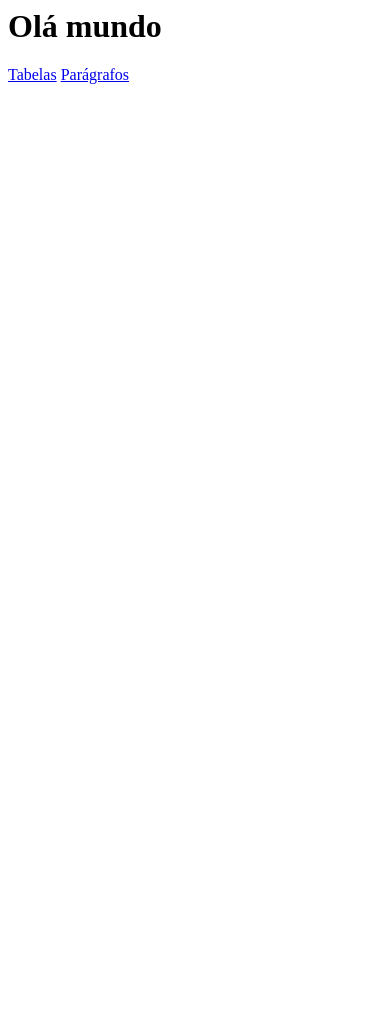
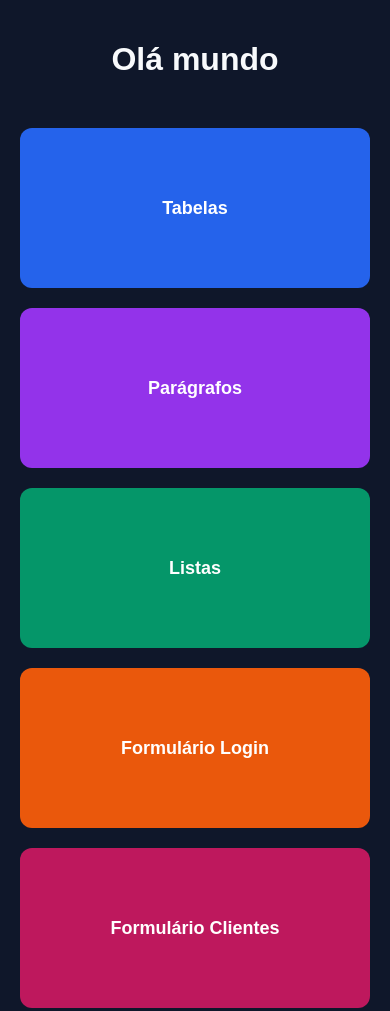
Before and after one commit to ProfMariaEduarda-24/adas-maria-html, a plain HTML site: page index.html in a window 390 px wide. Before the commit the page ends 844 px from the top, so only its background shows below. Drawn offline with Linux system fonts and the light colour scheme.

Commit message:
Implementando os códigos da aula 4 html professor francisco

```diff
--- a/index.html
+++ b/index.html
@@ -3,11 +3,17 @@
    <head>
        <title>Página inicial</title>
        <meta charset="UTF-8">
+       <link rel="stylesheet" href="styles/index.css">
+
    </head>
    <body>
       <h1>Olá mundo</h1>
 
       <a href="tabelas.html">Tabelas</a>
       <a href="paragrafos.html">Parágrafos</a>
+      <a href="listas.html">Listas</a>
+      <a href="login.html">Formulário Login</a>
+      <a href="clientes.html">Formulário Clientes</a>
+
    </body>
 </html>
--- /dev/null
+++ b/styles/carros.css
@@ -0,0 +1,108 @@
+
+/* Configurações gerais */
+body {
+    font-family: Arial, Helvetica, sans-serif;
+    background-color: #f1f3f5;
+    color: #222;
+    margin: 0;
+    padding: 30px;
+    line-height: 1.7;
+}
+
+/* Título principal */
+h1 {
+    background-color: #17202a;
+    color: white;
+    text-align: center;
+    padding: 25px;
+    margin: -30px -30px 30px;
+    border-bottom: 5px solid #e63946;
+}
+
+/* Links de navegação */
+body > a {
+    display: inline-block;
+    background-color: #17202a;
+    color: white;
+    text-decoration: none;
+    padding: 12px 16px;
+    margin: 5px;
+    border-radius: 8px;
+    transition: 0.3s;
+}
+
+/* Efeito ao passar o mouse nos links */
+body > a:hover {
+    background-color: #e63946;
+    transform: translateY(-3px);
+}
+
+/* Títulos dos carros */
+h2 {
+    color: #e63946;
+    border-bottom: 2px solid #ddd;
+    padding-bottom: 8px;
+    margin-top: 40px;
+}
+
+/* Parágrafos */
+p {
+    font-size: 16px;
+    text-align: justify;
+    max-width: 1000px;
+}
+
+/* Imagens dos carros */
+img {
+    display: block;
+    width: 100%;
+    max-width: 450px;
+    height: auto;
+    margin: 20px auto 35px;
+    border-radius: 12px;
+    box-shadow: 0 5px 15px rgba(0, 0, 0, 0.18);
+    transition: transform 0.3s;
+}
+
+/* Efeito nas imagens */
+img:hover {
+    transform: scale(1.03);
+}
+
+/* Espaçamento entre as seções */
+h2, p {
+    margin-left: auto;
+    margin-right: auto;
+    max-width: 1000px;
+}
+
+/* Ajustes para celulares */
+@media (max-width: 600px) {
+    body {
+        padding: 15px;
+    }
+
+    h1 {
+        margin: -15px -15px 20px;
+        padding: 25px 10px;
+        font-size: 26px;
+    }
+
+    body > a {
+        display: block;
+        text-align: center;
+        margin: 10px 0;
+    }
+
+    h2 {
+        font-size: 22px;
+    }
+
+    p {
+        font-size: 15px;
+    }
+
+    img {
+        max-width: 100%;
+    }
+}
--- /dev/null
+++ b/styles/clientes.css
@@ -0,0 +1,105 @@
+
+/* Estilo geral */
+body {
+    font-family: Arial, sans-serif;
+    background-color: #f3f4f6;
+    color: #333;
+    max-width: 500px;
+    margin: 50px auto;
+    padding: 20px;
+}
+
+/* Título */
+h1 {
+    text-align: center;
+    color: #1d4ed8;
+}
+
+/* Link Voltar */
+a {
+    display: inline-block;
+    margin-bottom: 20px;
+    color: #2563eb;
+    text-decoration: none;
+}
+
+a:hover {
+    text-decoration: underline;
+}
+
+/* Formulário */
+form {
+    background-color: white;
+    padding: 30px;
+    border-radius: 12px;
+    box-shadow: 0 4px 15px rgba(0, 0, 0, 0.1);
+}
+
+/* Espaçamento dos grupos */
+form > div {
+    margin-bottom: 20px;
+}
+
+/* Labels */
+label,
+span {
+    font-size: 14px;
+}
+
+div > label:first-child,
+div > span {
+    font-weight: bold;
+}
+
+/* Campos de texto */
+input[type="text"] {
+    display: block;
+    width: 100%;
+    padding: 12px;
+    margin-top: 8px;
+    border: 1px solid #ccc;
+    border-radius: 6px;
+    box-sizing: border-box;
+}
+
+/* Campo selecionado */
+input[type="text"]:focus {
+    outline: none;
+    border-color: #2563eb;
+}
+
+/* Checkbox e radio */
+input[type="checkbox"],
+input[type="radio"] {
+    accent-color: #2563eb;
+    cursor: pointer;
+    margin-top: 12px;
+}
+
+/* Botão Salvar */
+button {
+    width: 100%;
+    padding: 12px;
+    background-color: #2563eb;
+    color: white;
+    border: none;
+    border-radius: 6px;
+    font-size: 16px;
+    cursor: pointer;
+}
+
+button:hover {
+    background-color: #1d4ed8;
+}
+
+/* Responsividade */
+@media (max-width: 600px) {
+    body {
+        margin: 20px auto;
+        padding: 15px;
+    }
+
+    form {
+        padding: 20px;
+    }
+}
--- /dev/null
+++ b/styles/index.css
@@ -0,0 +1,82 @@
+
+/* Página */
+body {
+    font-family: Arial, sans-serif;
+    background-color: #0f172a;
+    color: white;
+    margin: 0;
+    padding: 40px;
+
+    display: grid;
+    grid-template-columns: repeat(3, 1fr);
+    gap: 20px;
+}
+
+/* Título */
+h1 {
+    grid-column: 1 / -1;
+    text-align: center;
+    margin-bottom: 30px;
+    color: #f8fafc;
+}
+
+/* Cards */
+a {
+    display: flex;
+    align-items: center;
+    justify-content: center;
+
+    min-height: 120px;
+    padding: 20px;
+
+    color: white;
+    text-decoration: none;
+    text-align: center;
+    font-size: 18px;
+    font-weight: bold;
+
+    border-radius: 12px;
+    transition: 0.3s;
+}
+
+/* Cor de cada card */
+a:nth-of-type(1) {
+    background-color: #2563eb;
+}
+
+a:nth-of-type(2) {
+    background-color: #9333ea;
+}
+
+a:nth-of-type(3) {
+    background-color: #059669;
+}
+
+a:nth-of-type(4) {
+    background-color: #ea580c;
+}
+
+a:nth-of-type(5) {
+    background-color: #be185d;
+}
+
+/* Efeito hover */
+a:hover {
+    transform: translateY(-5px);
+    filter: brightness(1.2);
+    box-shadow: 0 8px 20px rgba(0, 0, 0, 0.4);
+}
+
+/* Responsividade */
+@media (max-width: 700px) {
+    body {
+        grid-template-columns: repeat(2, 1fr);
+        padding: 20px;
+    }
+}
+
+@media (max-width: 450px) {
+    body {
+        grid-template-columns: 1fr;
+    }
+}
```
Also changed, not shown: carros.html (added, +51 -0 lines), clientes.html (added, +48 -0 lines).
